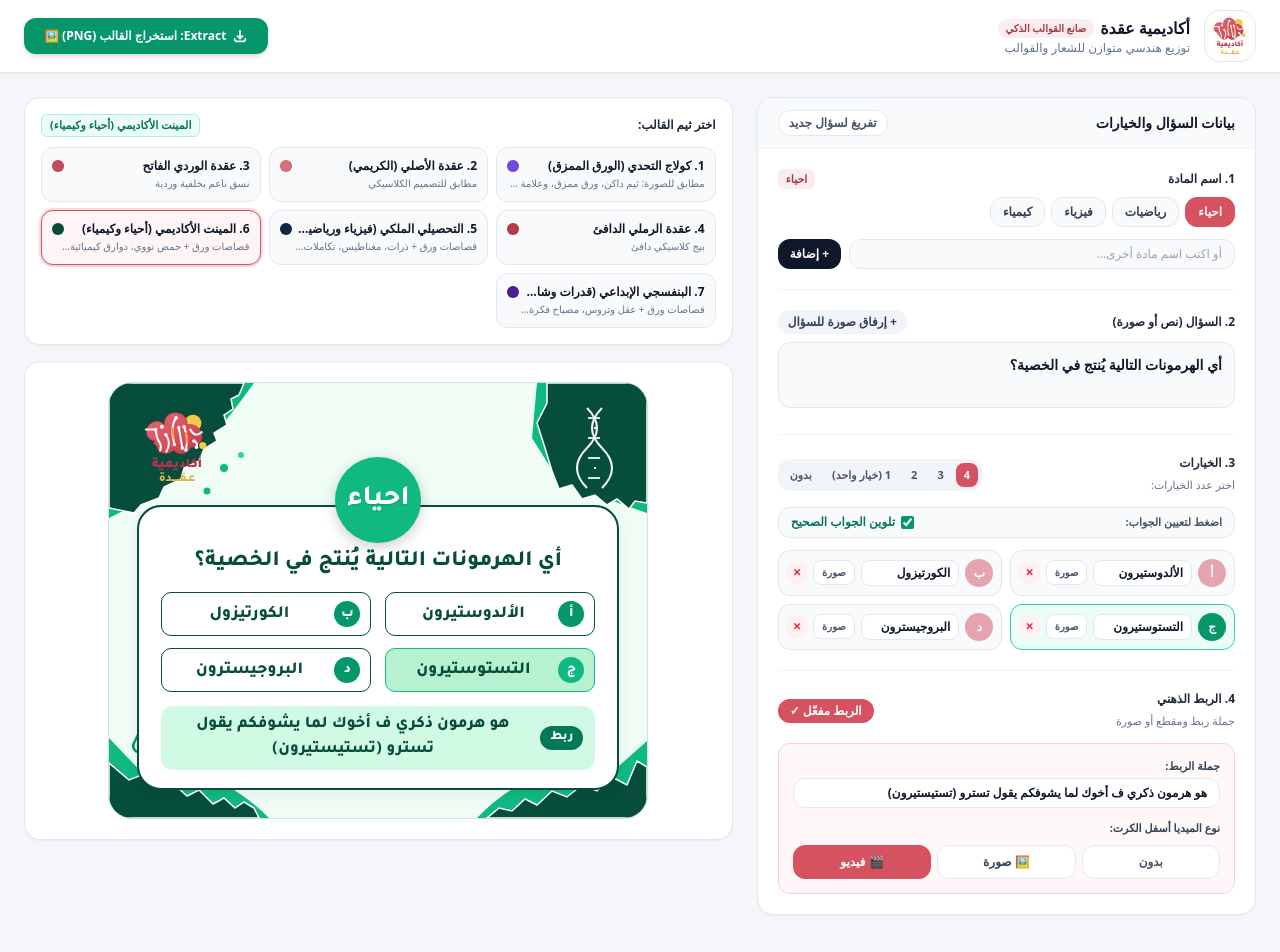
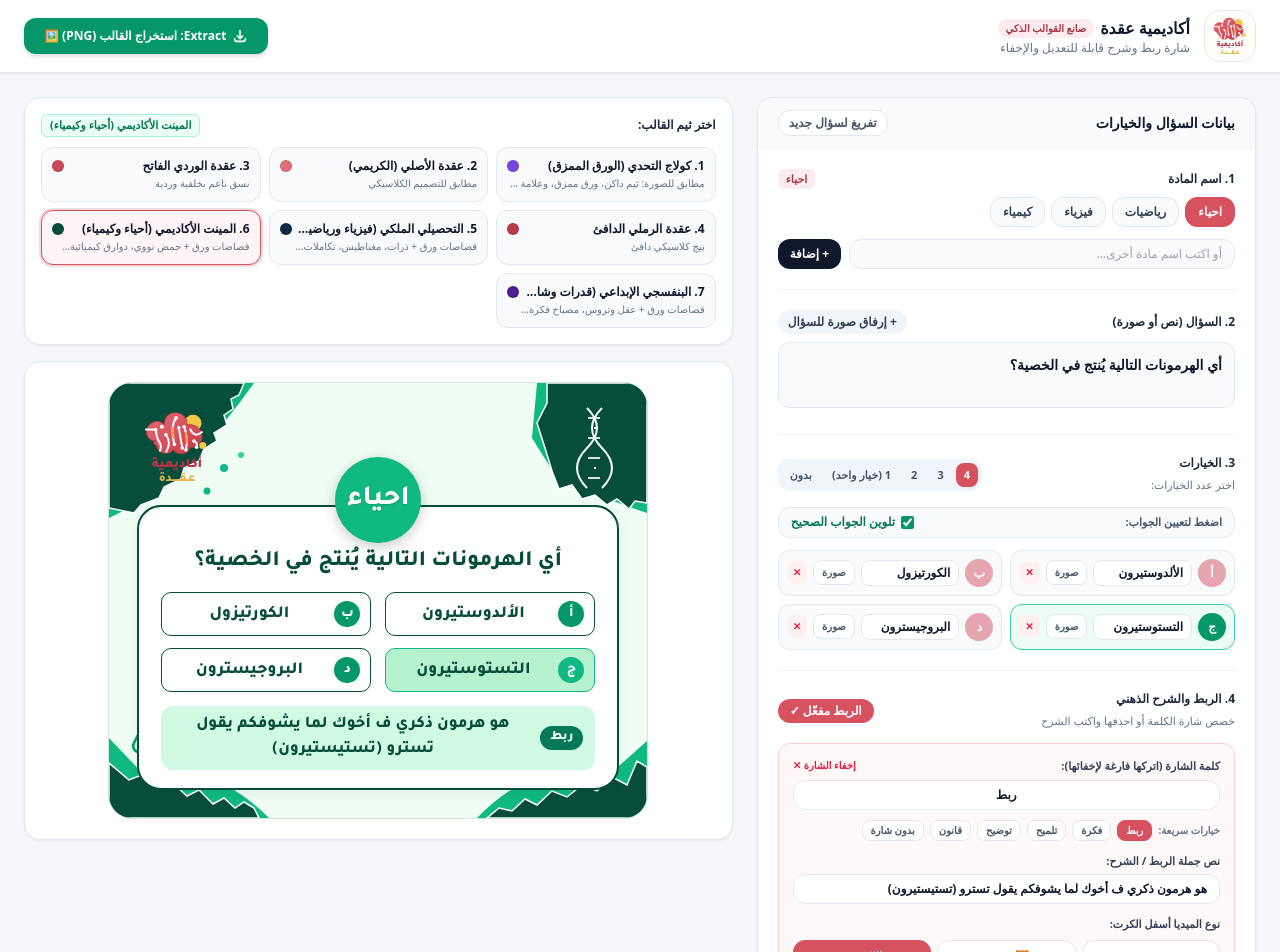
Before and after one commit to MohamedB206/ContentGenerator, a React (Vite) app: page / in a window 1280 px wide. Shown: the top 952 px of the page. Built offline with nearby package versions, Linux system fonts and the light colour scheme.

Commit message:
feat: make mnemonic badge label customizable and removable across all templates

```diff
--- a/src/App.jsx
+++ b/src/App.jsx
@@ -73,8 +73,9 @@ export default function App() {
   const [rightAnswer, setRightAnswer] = useState('C');
   const [highlightCorrectAnswer, setHighlightCorrectAnswer] = useState(true);
 
-  // الربط الذهني
+  // الربط الذهني مع كلمة شارة قابلة للتعديل أو الإخفاء
   const [enableMnemonic, setEnableMnemonic] = useState(true);
+  const [mnemonicLabel, setMnemonicLabel] = useState('ربط'); // قابلة للتعديل أو المسح تماماً
   const [mnemonicText, setMnemonicText] = useState('هو هرمون ذكري ف أخوك لما يشوفكم يقول تسترو (تستيستيرون)');
   const [mnemonicMediaType, setMnemonicMediaType] = useState('video');
   const [mnemonicMediaUrl, setMnemonicMediaUrl] = useState(null);
@@ -133,7 +134,7 @@ export default function App() {
       window.removeEventListener('resize', handleResize);
       observer.disconnect();
     };
-  }, [options, questionText, questionImage, mnemonicText, mnemonicMediaUrl, mobileTab, selectedTemplate]);
+  }, [options, questionText, questionImage, mnemonicText, mnemonicLabel, mnemonicMediaUrl, mobileTab, selectedTemplate]);
 
   const handleFileUpload = (file, callback) => {
     if (!file) return;
@@ -174,6 +175,7 @@ export default function App() {
       { id: 'D', label: 'د', text: '', image: null, enabled: true },
     ]);
     setMnemonicText('');
+    setMnemonicLabel('ربط');
     setMnemonicMediaUrl(null);
     setMnemonicMediaType('none');
   };
@@ -604,7 +606,7 @@ export default function App() {
                   صانع القوالب الذكي
                 </span>
               </div>
-              <p className="text-[10px] sm:text-xs text-slate-500 truncate">توزيع هندسي متوازن للشعار والقوالب</p>
+              <p className="text-[10px] sm:text-xs text-slate-500 truncate">شارة ربط وشرح قابلة للتعديل والإخفاء</p>
             </div>
           </div>
 
@@ -904,12 +906,12 @@ export default function App() {
 
             <hr className="border-slate-100" />
 
-            {/* 4. الربط الذهني */}
+            {/* 4. الربط الذهني مع شارة قابلة للتعديل أو الحذف */}
             <div className="space-y-3">
               <div className="flex items-center justify-between">
                 <div>
-                  <span className="text-xs font-black text-slate-800 block">4. الربط الذهني</span>
-                  <span className="text-[11px] text-slate-500">جملة ربط ومقطع أو صورة</span>
+                  <span className="text-xs font-black text-slate-800 block">4. الربط والشرح الذهني</span>
+                  <span className="text-[11px] text-slate-500">خصص شارة الكلمة أو احذفها واكتب الشرح</span>
                 </div>
                 <button
                   type="button"
@@ -924,13 +926,67 @@ export default function App() {
 
               {enableMnemonic && (
                 <div className="p-3 sm:p-3.5 rounded-xl bg-rose-50/50 border border-rose-200 space-y-3">
+                  {/* تعديل أو حذف كلمة الشارة (مثل ربط، فكرة، تلميح...) */}
+                  <div className="space-y-1.5">
+                    <div className="flex items-center justify-between">
+                      <label className="text-[11px] font-bold text-slate-700">كلمة الشارة (اتركها فارغة لإخفائها):</label>
+                      {mnemonicLabel.trim() !== '' ? (
+                        <button
+                          type="button"
+                          onClick={() => setMnemonicLabel('')}
+                          className="text-[10px] font-bold text-rose-600 hover:underline cursor-pointer"
+                        >
+                          إخفاء الشارة ✕
+                        </button>
+                      ) : (
+                        <button
+                          type="button"
+                          onClick={() => setMnemonicLabel('ربط')}
+                          className="text-[10px] font-bold text-emerald-600 hover:underline cursor-pointer"
+                        >
+                          استعادة "ربط" ✓
+                        </button>
+                      )}
+                    </div>
+
+                    <div className="flex gap-2 items-center">
+                      <input
+                        type="text"
+                        value={mnemonicLabel}
+                        onChange={(e) => setMnemonicLabel(e.target.value)}
+                        placeholder="اكتب كلمة الشارة أو اتركها فارغة للإخفاء..."
+                        className="flex-1 bg-white border border-slate-200 rounded-xl px-3 py-1.5 text-xs font-bold focus:outline-none text-center placeholder:text-slate-400"
+                      />
+                    </div>
+
+                    {/* خيارات سريعة بنقرة واحدة */}
+                    <div className="flex flex-wrap items-center gap-1.5 pt-1">
+                      <span className="text-[10px] text-slate-500 font-bold">خيارات سريعة:</span>
+                      {['ربط', 'فكرة', 'تلميح', 'توضيح', 'قانون', ''].map((tag) => (
+                        <button
+                          key={tag}
+                          type="button"
+                          onClick={() => setMnemonicLabel(tag)}
+                          className={`px-2 py-0.5 rounded-lg text-[10px] font-bold border cursor-pointer transition-all ${
+                            mnemonicLabel === tag
+                              ? 'bg-[#D65261] text-white border-[#D65261]'
+                              : 'bg-white text-slate-600 border-slate-200 hover:bg-slate-50'
+                          }`}
+                        >
+                          {tag === '' ? 'بدون شارة' : tag}
+                        </button>
+                      ))}
+                    </div>
+                  </div>
+
+                  {/* نص جملة الربط / الشرح */}
                   <div>
-                    <label className="text-[11px] font-bold text-slate-700 block mb-1">جملة الربط:</label>
+                    <label className="text-[11px] font-bold text-slate-700 block mb-1">نص جملة الربط / الشرح:</label>
                     <input
                       type="text"
                       value={mnemonicText}
                       onChange={(e) => setMnemonicText(e.target.value)}
-                      placeholder="اكتب جملة الربط..."
+                      placeholder="اكتب جملة الربط أو الشرح هنا..."
                       className="w-full bg-white border border-slate-200 rounded-xl px-3 py-1.5 text-xs font-bold focus:outline-none"
                     />
                   </div>
@@ -1187,7 +1243,7 @@ export default function App() {
                   ) : t.waveType === 'emerald' ? (
                     /* قالب المينت الأكاديمي (أحياء وكيمياء): قصاصات ورق ممزقة + دورق كيميائي، حمض نووي، مجهر، وحلقات بنزين */
                     <>
-                      {/* زاوية أعلى اليسار: ورق ممزق بلون زمردي ومينت */}
+                      {/* زاوية أعلى اليسار */}
                       <svg viewBox="0 0 170 145" style={{ position: 'absolute', top: 0, left: 0, width: '170px', height: '145px', pointerEvents: 'none', zIndex: 1 }}>
                         <path d="M 0,0 L 145,0 Q 120,35 90,70 L 50,110 L 0,135 Z" fill="#10B981" />
                         <path d="M 0,0 L 135,0 L 130,12 L 122,16 L 124,26 L 115,32 L 118,42 L 105,50 L 108,58 L 95,66 L 90,78 L 75,85 L 72,96 L 55,104 L 50,115 L 32,122 L 25,130 L 0,125 Z" fill="#064E3B" stroke="#FFFFFF" strokeWidth="1.5" />
@@ -1244,7 +1300,7 @@ export default function App() {
                   ) : t.waveType === 'navy' ? (
                     /* قالب الفيزياء والرياضيات (التحصيلي الملكي): قصاصات ورق ممزقة + مجسم الذرة، المغناطيس، والتكاملات */
                     <>
-                      {/* زاوية أعلى اليسار: ورق ممزق كحلي وسيان */}
+                      {/* زاوية أعلى اليسار */}
                       <svg viewBox="0 0 170 145" style={{ position: 'absolute', top: 0, left: 0, width: '170px', height: '145px', pointerEvents: 'none', zIndex: 1 }}>
                         <path d="M 0,0 L 140,0 Q 120,35 90,68 L 52,108 L 0,132 Z" fill="#0284C7" />
                         <path d="M 0,0 L 130,0 L 126,10 L 120,14 L 122,24 L 115,30 L 117,38 L 108,46 L 110,54 L 98,62 L 95,72 L 80,80 L 78,90 L 62,98 L 58,108 L 40,116 L 35,124 L 18,128 L 0,122 Z" fill="#0F2744" stroke="#FFFFFF" strokeWidth="1.5" />
@@ -1252,7 +1308,7 @@ export default function App() {
                         <text x="125" y="85" fontFamily="serif" fontSize="20" fill="#38BDF8" fontWeight="bold">∫</text>
                       </svg>
 
-                      {/* زاوية أعلى اليمين: رقعة ورق ممزق + مجسم الذرة بمداراتها الإلكترونية */}
+                      {/* زاوية أعلى اليمين: مجسم الذرة بمداراتها الإلكترونية */}
                       <svg viewBox="0 0 160 160" style={{ position: 'absolute', top: 0, right: 0, width: '160px', height: '160px', pointerEvents: 'none', zIndex: 1 }}>
                         <path d="M 45,0 L 160,0 L 160,135 Q 120,120 75,100 L 55,60 Z" fill="#0284C7" />
                         <path d="M 55,0 L 160,0 L 160,125 L 148,122 L 140,130 L 130,120 L 120,125 L 110,115 L 98,118 L 88,105 L 75,110 L 68,95 L 62,70 L 52,45 L 60,25 Z" fill="#0F2744" stroke="#FFFFFF" strokeWidth="1.5" />
@@ -1292,7 +1348,7 @@ export default function App() {
                   ) : t.waveType === 'violet' ? (
                     /* قالب القدرات والتفكير الشامل (البنفسجي الإبداعي): قصاصات ورق ممزقة + دماغ بالتروس، مصباح الفكرة، هدف وسهم 100% */
                     <>
-                      {/* زاوية أعلى اليسار: ورق ممزق بنفسجي وكهرماني ذهبي */}
+                      {/* زاوية أعلى اليسار */}
                       <svg viewBox="0 0 170 145" style={{ position: 'absolute', top: 0, left: 0, width: '170px', height: '145px', pointerEvents: 'none', zIndex: 1 }}>
                         <path d="M 0,0 L 140,0 Q 120,35 90,68 L 52,108 L 0,132 Z" fill="#F59E0B" />
                         <path d="M 0,0 L 130,0 L 126,10 L 120,14 L 122,24 L 115,30 L 117,38 L 108,46 L 110,54 L 98,62 L 95,72 L 80,80 L 78,90 L 62,98 L 58,108 L 40,116 L 35,124 L 18,128 L 0,122 Z" fill="#4C1D95" stroke="#FFFFFF" strokeWidth="1.5" />
@@ -1300,7 +1356,7 @@ export default function App() {
                         <text x="125" y="85" fontFamily="sans-serif" fontSize="16" fill="#8B5CF6" fontWeight="bold">100%</text>
                       </svg>
 
-                      {/* زاوية أعلى اليمين: رقعة ورق ممزق + مصباح الفكرة والإبداع */}
+                      {/* زاوية أعلى اليمين: مصباح الفكرة والإبداع */}
                       <svg viewBox="0 0 160 160" style={{ position: 'absolute', top: 0, right: 0, width: '160px', height: '160px', pointerEvents: 'none', zIndex: 1 }}>
                         <path d="M 45,0 L 160,0 L 160,135 Q 120,120 75,100 L 55,60 Z" fill="#F59E0B" />
                         <path d="M 55,0 L 160,0 L 160,125 L 148,122 L 140,130 L 130,120 L 120,125 L 110,115 L 98,118 L 88,105 L 75,110 L 68,95 L 62,70 L 52,45 L 60,25 Z" fill="#4C1D95" stroke="#FFFFFF" strokeWidth="1.5" />
@@ -1552,7 +1608,7 @@ export default function App() {
                       </div>
                     )}
 
-                    {/* جملة الربط الذهني */}
+                    {/* جملة الربط والشرح الذهني مع شارة قابلة للتعديل أو الإخفاء في جميع القوالب */}
                     {hasMnemonicText && (
                       <div
                         style={{
@@ -1565,6 +1621,8 @@ export default function App() {
                           gap: '8px',
                         }}
                       >
+                        {/* الشارة تظهر فقط إذا كتب المستخدم نصاً بداخلها وتختفي تماماً إذا كانت فارغة */}
+                        {mnemonicLabel && mnemonicLabel.trim() !== '' && (
                           <span
                             style={{
                               backgroundColor: t.mnemonicBadge,
@@ -1576,8 +1634,9 @@ export default function App() {
                               flexShrink: 0,
                             }}
                           >
-                          ربط
+                            {mnemonicLabel.trim()}
                           </span>
+                        )}
                         <div
                           style={{
                             flex: 1,
```
Lines whose indentation alone changed are shown as unchanged.
